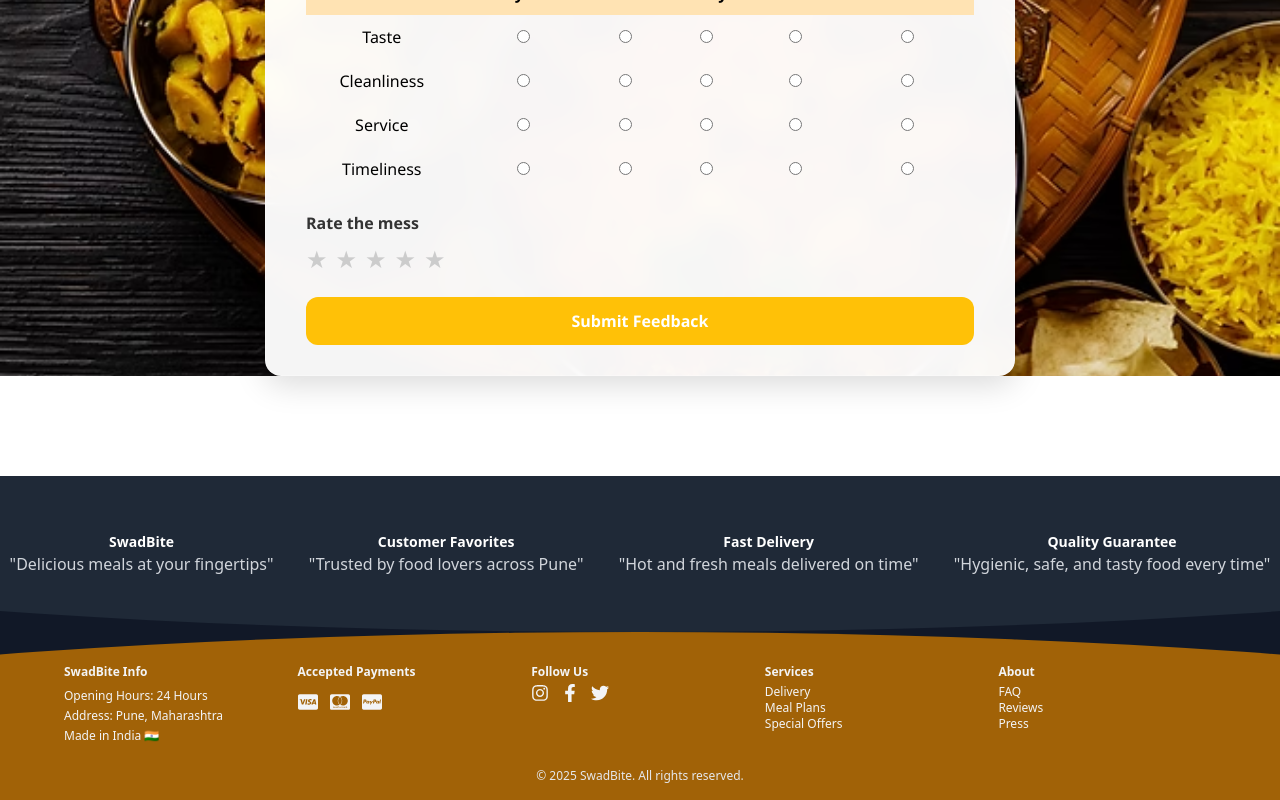
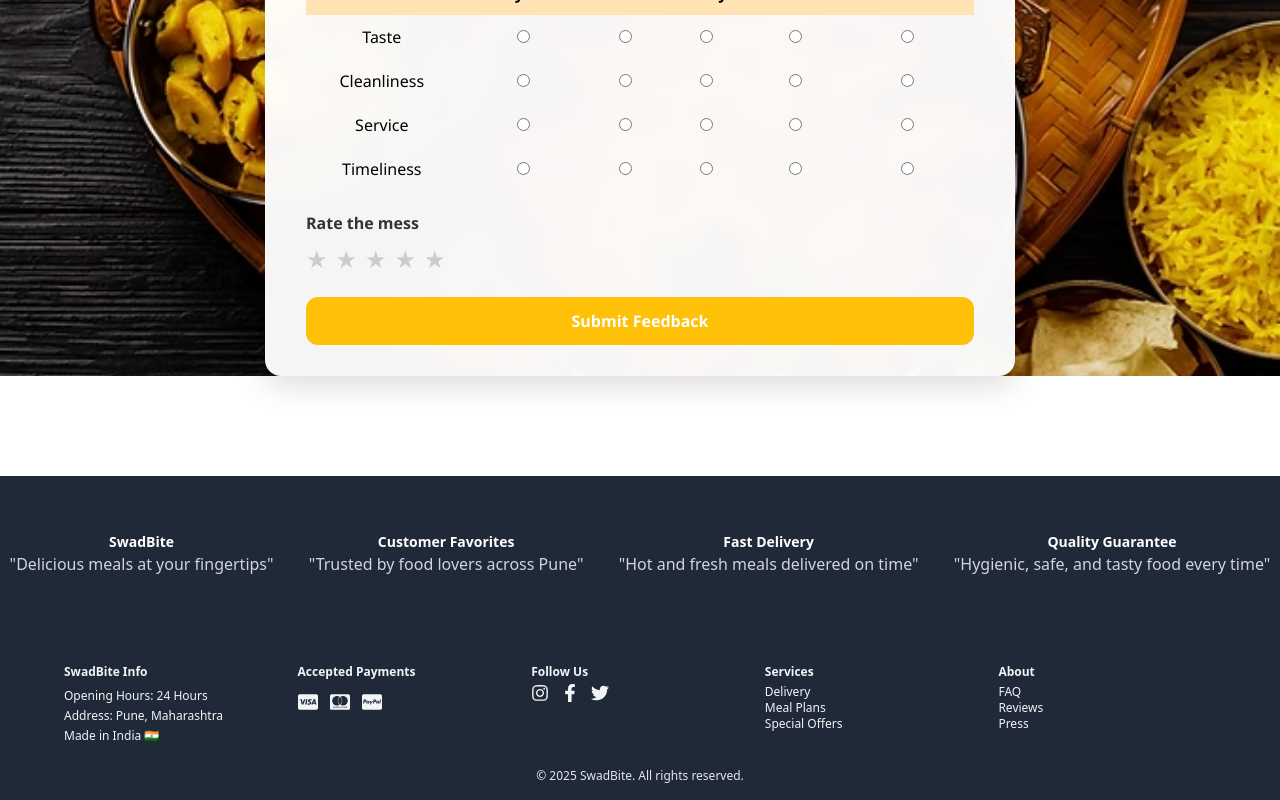
Before and after one commit to SohamHundare/Swad-Bite, a React (Create React App) app: page /feedback in a window 1280 px wide. Shown: the part 783-1583 px from the top of the page. Built offline with nearby package versions, Linux system fonts and the light colour scheme.

Commit message:
fixing the structure of repository

```diff
--- a/src/App.js
+++ b/src/App.js
@@ -11,7 +11,7 @@
 import Order from "./SwadBite/OrdersPage/Order.jsx";
 import FeedbackForm from "./SwadBite/FeedbackPage/FeedbackForm.jsx";
 import WeeklyMenuModal from "./SwadBite/StartingPages/WeeklyMenu1.jsx";
-import Footer from "./SwadBite/PaymentPage/Footer.jsx";
+import Footer from "../src/SwadBite/HomePAge/Footer.jsx";
 
 import './App.css';
 
--- a/src/SwadBite/HomePAge/Footer.jsx
+++ b/src/SwadBite/HomePAge/Footer.jsx
@@ -1,36 +1,84 @@
 import React from 'react';
-import {
-  FaceSmileIcon, // Instagram alternative
-  GlobeAltIcon,  // Facebook alternative
-  HashtagIcon    // Twitter/X alternative
-} from '@heroicons/react/24/outline';
+import { FaInstagram, FaFacebookF, FaTwitter, FaCcVisa, FaCcMastercard, FaCcPaypal } from 'react-icons/fa';
 
 function Footer() {
   return (
-    <footer className="bg-gray-800 text-white py-6">
-      <div className="container mx-auto px-4">
-        <div className="flex flex-col md:flex-row justify-between items-center">
+    <footer className="relative bg-gray-900 text-white">
+
+      {/* Top Curved Section with Quotes (longer) */}
+      <div className="bg-gray-800 text-center py-14 relative" >
+        <div className="max-w-7xl mx-auto flex flex-col md:flex-row justify-around items-center gap-4">
           <div>
-            <h3 className="text-xl font-bold">Student Mess</h3>
-            <p className="text-sm text-gray-400">Delicious meals, seamless payments</p>
+            <p className="font-bold text-sm">SwadBite</p>
+            <p className="text-xxs text-gray-300 ">"Delicious meals at your fingertips"</p>
           </div>
-          <div className="flex space-x-6">
-            <a href="#" className="text-gray-400 hover:text-white flex items-center gap-1">
-              <GlobeAltIcon className="w-5 h-5" />
-              <span>SwadBite</span>
-            </a>
-            <a href="#" className="text-gray-400 hover:text-white flex items-center gap-1">
-              <HashtagIcon className="w-5 h-5" />
-              <span>SwadBite.x</span>
-            </a>
-            <a href="#" className="text-gray-400 hover:text-white flex items-center gap-1">
-              <FaceSmileIcon className="w-5 h-5" />
-              <span>Swad_Bite_</span>
-            </a>
+          <div>
+            <p className="font-bold text-sm">Customer Favorites</p>
+            <p className="text-xxs text-gray-300">"Trusted by food lovers across Pune"</p>
+          </div>
+          <div>
+            <p className="font-bold text-sm">Fast Delivery</p>
+            <p className="text-xxs text-gray-300 ">"Hot and fresh meals delivered on time"</p>
+          </div>
+          <div>
+            <p className="font-bold text-sm">Quality Guarantee</p>
+            <p className="text-xxs text-gray-300 ">"Hygienic, safe, and tasty food every time"</p>
           </div>
         </div>
-        <div className="mt-6 pt-6 border-t border-gray-700 text-center text-sm text-gray-400">
-          <p>© 2023 Student Mess. All rights reserved.</p>
+      </div>
+
+      {/* Bottom Curved Section with Info (shorter) */}
+      <div className="bg-gray-800 text-gray-100 pt-8 pb-4 relative" >
+        <div className="max-w-6xl mx-auto grid grid-cols-2 md:grid-cols-5 gap-4 text-xs">
+
+          {/* SwadBite Info */}
+          <div className="flex flex-col gap-1">
+            <h4 className="font-semibold mb-1">SwadBite Info</h4>
+            <p>Opening Hours: 24 Hours</p>
+            <p>Address: Pune, Maharashtra</p>
+            <p>Made in India 🇮🇳</p>
+          </div>
+
+          {/* Accepted Payments */}
+          <div className="flex flex-col gap-1">
+            <h4 className="font-semibold mb-1">Accepted Payments</h4>
+            <div className="flex gap-3 mt-1">
+              <FaCcVisa size={20} />
+              <FaCcMastercard size={20} />
+              <FaCcPaypal size={20} />
+            </div>
+          </div>
+
+          {/* Social Media */}
+          <div>
+            <h4 className="font-semibold mb-1">Follow Us</h4>
+            <div className="flex gap-3 mt-1">
+              <a href="#" className="hover:text-gray-900"><FaInstagram size={18} /></a>
+              <a href="#" className="hover:text-gray-900"><FaFacebookF size={18} /></a>
+              <a href="#" className="hover:text-gray-900"><FaTwitter size={18} /></a>
+            </div>
+          </div>
+
+          {/* Services */}
+          <div>
+            <h4 className="font-semibold mb-1">Services</h4>
+            <p>Delivery</p>
+            <p>Meal Plans</p>
+            <p>Special Offers</p>
+          </div>
+
+          {/* About */}
+          <div>
+            <h4 className="font-semibold mb-1">About</h4>
+            <p>FAQ</p>
+            <p>Reviews</p>
+            <p>Press</p>
+          </div>
+
+        </div>
+
+        <div className="mt-6 text-center text-gray-200 text-xs">
+          © 2025 SwadBite. All rights reserved.
         </div>
       </div>
     </footer>
--- a/src/SwadBite/HomePAge/Hero.jsx
+++ b/src/SwadBite/HomePAge/Hero.jsx
@@ -1,5 +1,5 @@
 import React, { useState, useRef } from 'react';
-import heroImage from '../Images/foodImg.png';
+import FoodVideo from '../Images/FoodVideo.mp4';
 import aboutVideo from '../Images/Video.mp4';
 import { useNavigate } from 'react-router-dom';
 
@@ -82,11 +82,16 @@
 
           {/* Right Side */}
           <div className="md:w-1/2 flex justify-center">
-            <img
-              src={heroImage}
-              alt="Delicious food"
+            <video
+              autoPlay
+              loop
+              muted
+              playsInline
               className="rounded-xl shadow-xl w-full max-w-md"
-            />
+            >
+              <source src={FoodVideo} type="video/mp4" />
+              Your browser does not support the video tag.
+            </video>
           </div>
         </div>
 
```
Also changed, not shown: 1 other file (tests, documents, lock files or other folders).
